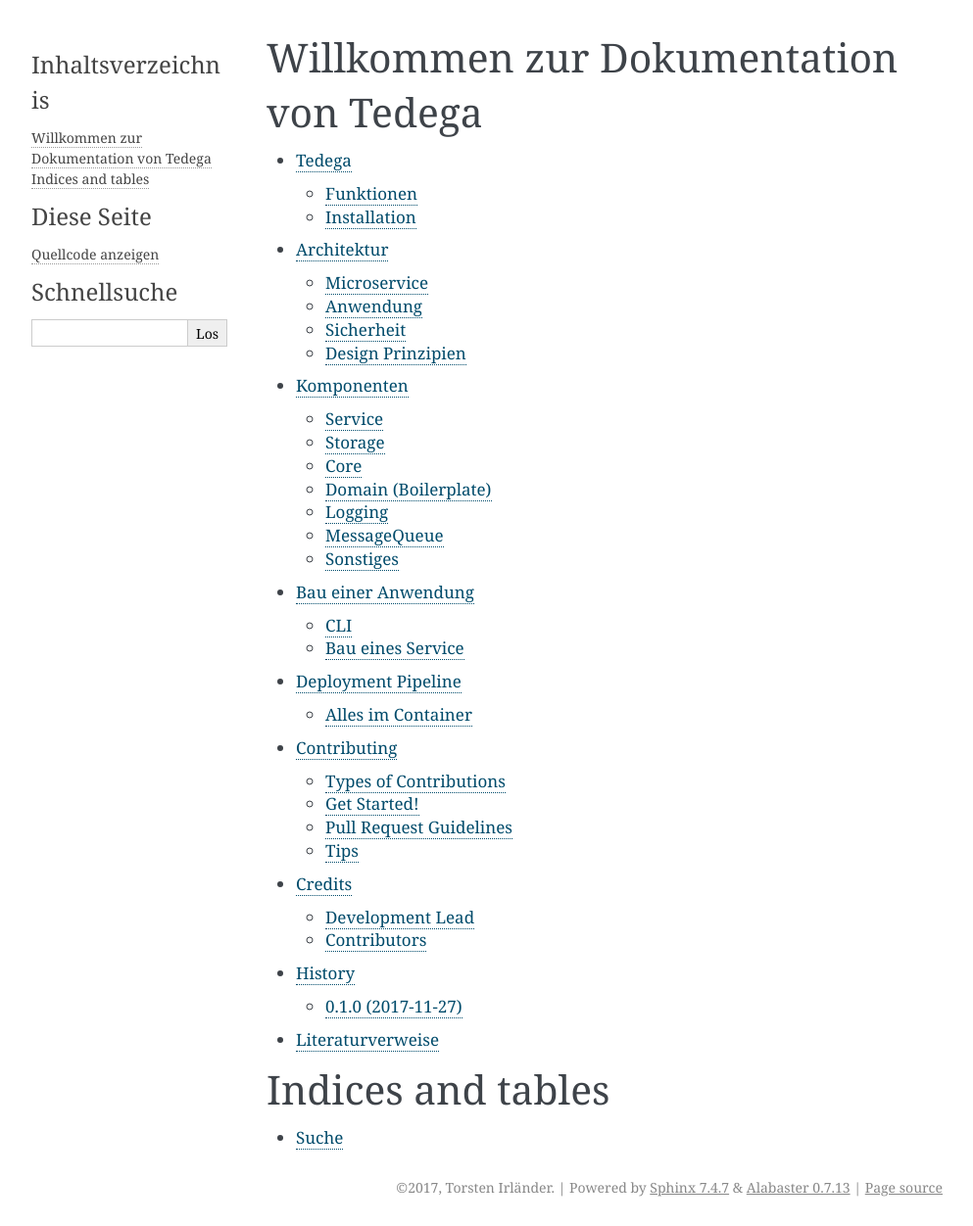
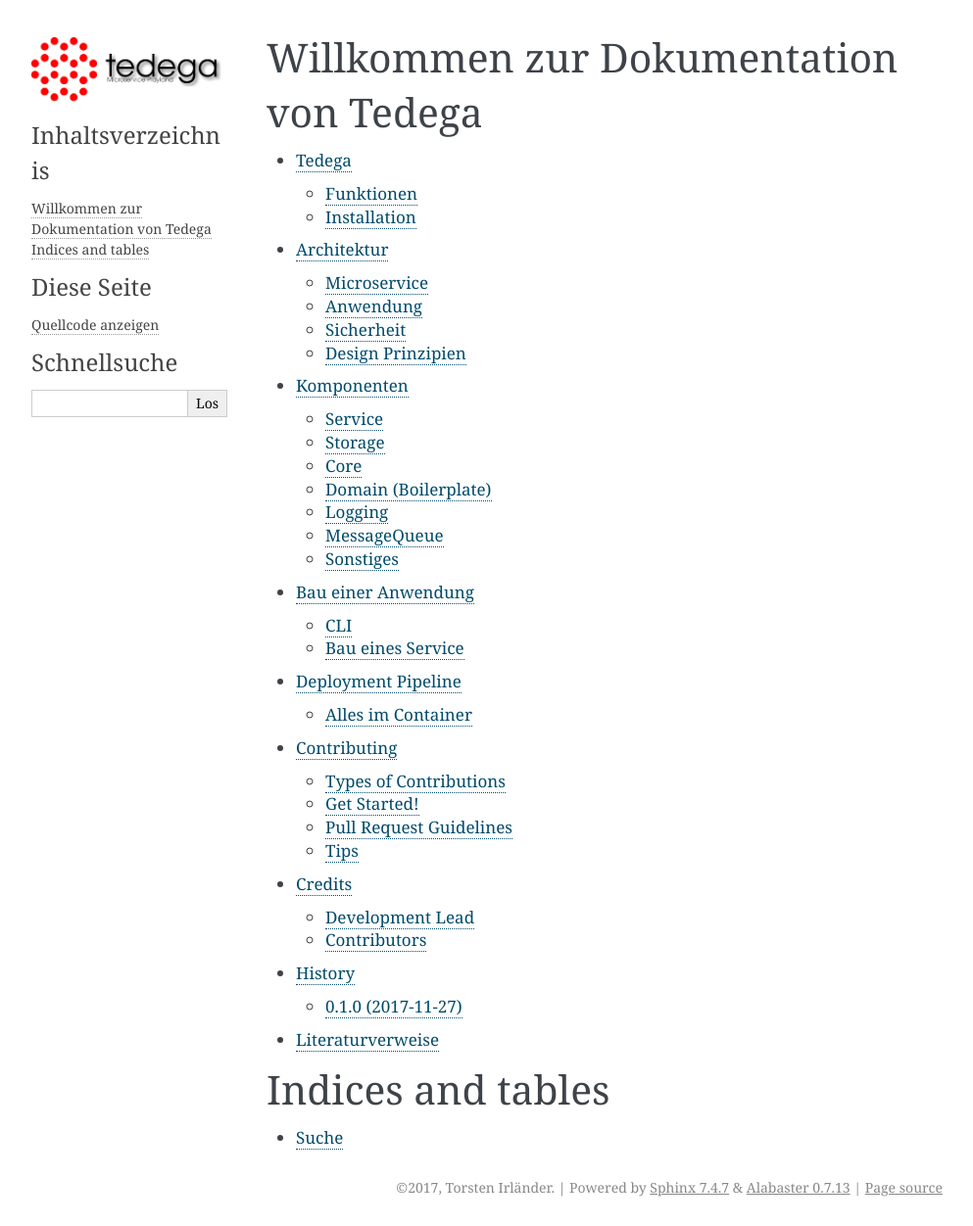
Before and after one commit to tedega/tedega, a Sphinx documentation site: the page built from docs/index.rst, in a window 1280 px wide. Shown: the whole page at 98% size, without its empty margins (148-1141 px from the left). Built offline with Sphinx 7.4.7, drawn with Linux system fonts in a browser that asks for light colours.

Commit message:
Einbau des Logo

```diff
--- a/docs/conf.py
+++ b/docs/conf.py
@@ -131,7 +131,7 @@
 
 # The name of an image file (relative to this directory) to place at the
 # top of the sidebar.
-#html_logo = None
+html_logo = '_static/logo.png'
 
 # The name of an image file (within the static path) to use as favicon
 # of the docs.  This file should be a Windows icon file (.ico) being
```
